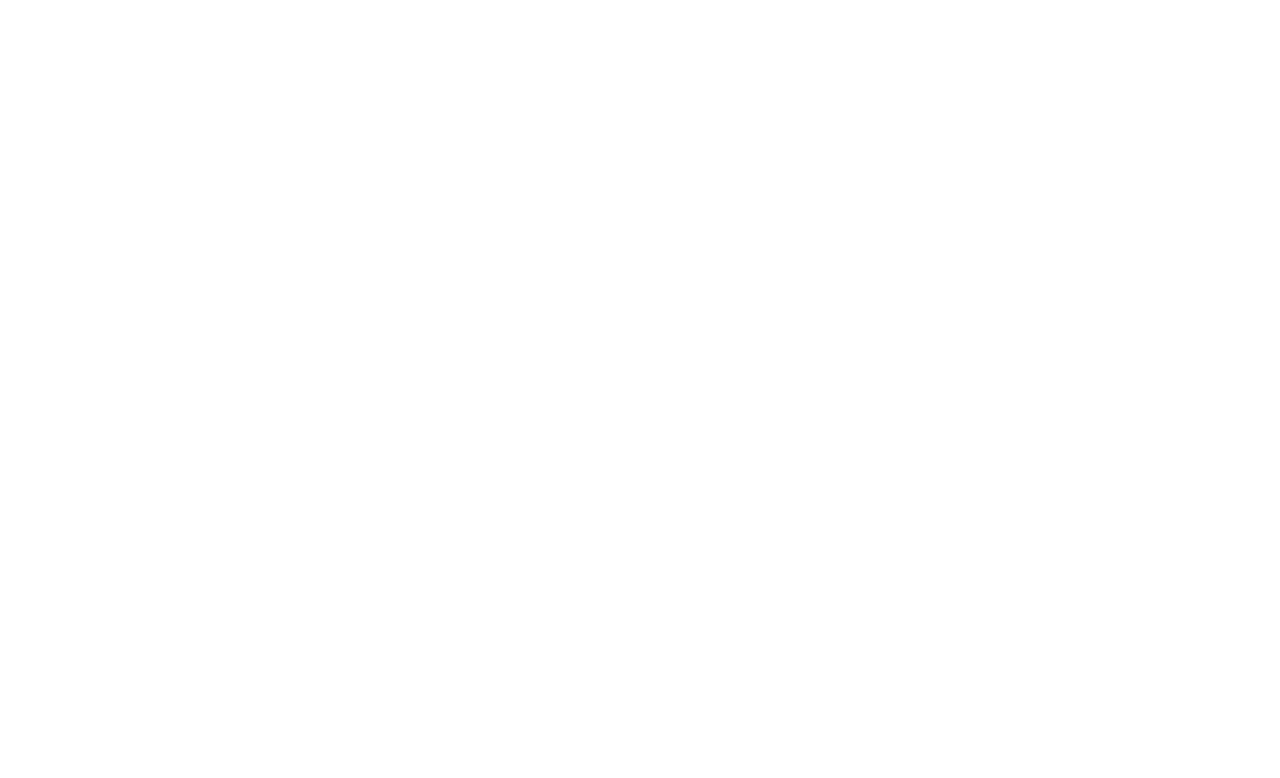
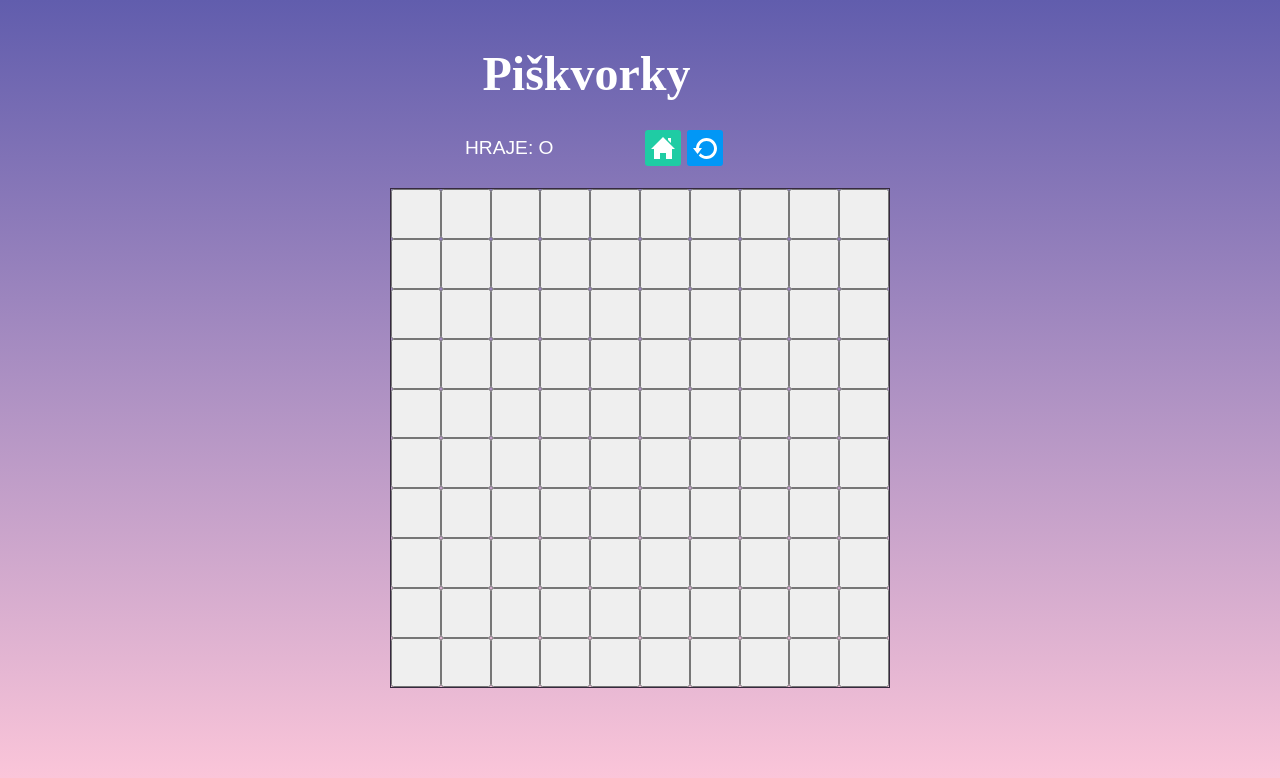
Before and after one commit to Ariel0000ff/piskvorky, a plain HTML site: page resources/hra.html in a window 1280 px wide. Drawn offline with Linux system fonts and the light colour scheme.

Commit message:
game board basic

```diff
--- a/resources/hra.html
+++ b/resources/hra.html
@@ -4,7 +4,127 @@
     <meta charset="UTF-8" />
     <meta http-equiv="X-UA-Compatible" content="IE=edge" />
     <meta name="viewport" content="width=device-width, initial-scale=1.0" />
-    <title>Document</title>
+    <title>Piskvorky hra</title>
+    <link rel="stylesheet" href="../styly.css" />
   </head>
-  <body></body>
+  <body>
+    <div>
+      <div class="info_hra">
+        <h1>Piškvorky</h1>
+<main>
+        <p class="hraje">HRAJE: O</p>
+        <div class="buttons_home_refresh">
+          <a href="hra.html" class="butt_home"
+            ><img src="home.svg" alt="button home"
+          /></a>
+          <a href="hra.html" class="butt_refresh">
+            <img src="restart.svg" alt="button refresh"
+          /></a>
+        </div>
+      </div>
+    </main>
+    <div class="game_board">
+<button class="square"></button>
+<button class="square"></button>
+<button class="square"></button>
+<button class="square"></button>
+<button class="square"></button>
+<button class="square"></button>
+<button class="square"></button>
+<button class="square"></button>
+<button class="square"></button>
+<button class="square"></button>
+<button class="square"></button>
+<button class="square"></button>
+<button class="square"></button>
+<button class="square"></button>
+<button class="square"></button>
+<button class="square"></button>
+<button class="square"></button>
+<button class="square"></button>
+<button class="square"></button>
+<button class="square"></button>
+<button class="square"></button>
+<button class="square"></button>
+<button class="square"></button>
+<button class="square"></button>
+<button class="square"></button>
+<button class="square"></button>
+<button class="square"></button>
+<button class="square"></button>
+<button class="square"></button>
+<button class="square"></button>
+<button class="square"></button>
+<button class="square"></button>
+<button class="square"></button>
+<button class="square"></button>
+<button class="square"></button>
+<button class="square"></button>
+<button class="square"></button>
+<button class="square"></button>
+<button class="square"></button>
+<button class="square"></button>
+<button class="square"></button>
+<button class="square"></button>
+<button class="square"></button>
+<button class="square"></button>
+<button class="square"></button>
+<button class="square"></button>
+<button class="square"></button>
+<button class="square"></button>
+<button class="square"></button>
+<button class="square"></button>
+<button class="square"></button>
+<button class="square"></button>
+<button class="square"></button>
+<button class="square"></button>
+<button class="square"></button>
+<button class="square"></button>
+<button class="square"></button>
+<button class="square"></button>
+<button class="square"></button>
+<button class="square"></button>
+<button class="square"></button>
+<button class="square"></button>
+<button class="square"></button>
+<button class="square"></button>
+<button class="square"></button>
+<button class="square"></button>
+<button class="square"></button>
+<button class="square"></button>
+<button class="square"></button>
+<button class="square"></button>
+<button class="square"></button>
+<button class="square"></button>
+<button class="square"></button>
+<button class="square"></button>
+<button class="square"></button>
+<button class="square"></button>
+<button class="square"></button>
+<button class="square"></button>
+<button class="square"></button>
+<button class="square"></button>
+<button class="square"></button>
+<button class="square"></button>
+<button class="square"></button>
+<button class="square"></button>
+<button class="square"></button>
+<button class="square"></button>
+<button class="square"></button>
+<button class="square"></button>
+<button class="square"></button>
+<button class="square"></button>
+<button class="square"></button>
+<button class="square"></button>
+<button class="square"></button>
+<button class="square"></button>
+<button class="square"></button>
+<button class="square"></button>
+<button class="square"></button>
+<button class="square"></button>
+<button class="square"></button>
+<button class="square"></button>
+    </div>
+    </div>
+  </body>
 </html>
--- a/styly.css
+++ b/styly.css
@@ -65,3 +65,74 @@ h1 {
   top: 20px;
   margin: 0 auto;
 }
+
+/*______________HRA
+*/
+.info_hra {
+  display: flex;
+  flex-direction: column;
+  width: 350px;
+  justify-content: space-between;
+  font-family: sans-serif;
+  position: relative;
+  top: 20px;
+  margin: 0 auto;
+}
+
+main {
+  display: flex;
+  flex-direction: row;
+}
+
+.buttons_home_refresh {
+  display: flex;
+  justify-content: space-between;
+  margin: auto;
+}
+
+.hraje {
+  font-size: larger;
+}
+
+
+.butt_home {
+  display: flex;
+  padding: 8px;
+  border-radius: 3px;
+  padding: 6px;
+  background-color: #1fcca4;
+}
+
+.butt_home:hover {
+  background-color: #1cbb96;
+}
+
+.butt_refresh {
+  display: flex;
+  padding: 8px;
+  border-radius: 3px;
+  padding: 6px;
+  background-color: #0197f6;
+  margin-left: 6px;
+}
+
+.butt_refresh:hover {
+  background-color: #0090e9;
+}
+
+
+.game_board {
+  border: 1px solid rgb(54, 42, 63);
+  margin: auto;
+  margin-top: 30px;
+  display: grid;
+  grid-template-columns: repeat(10, 1fr);
+  grid-template-rows: repeat(10.1fr);
+  width: 500px;
+  height: 500PX;
+  justify-content: center;
+}
+
+.square {
+  display: flex;
+}
```
Also changed, not shown: index.html (+1 -1 lines).
